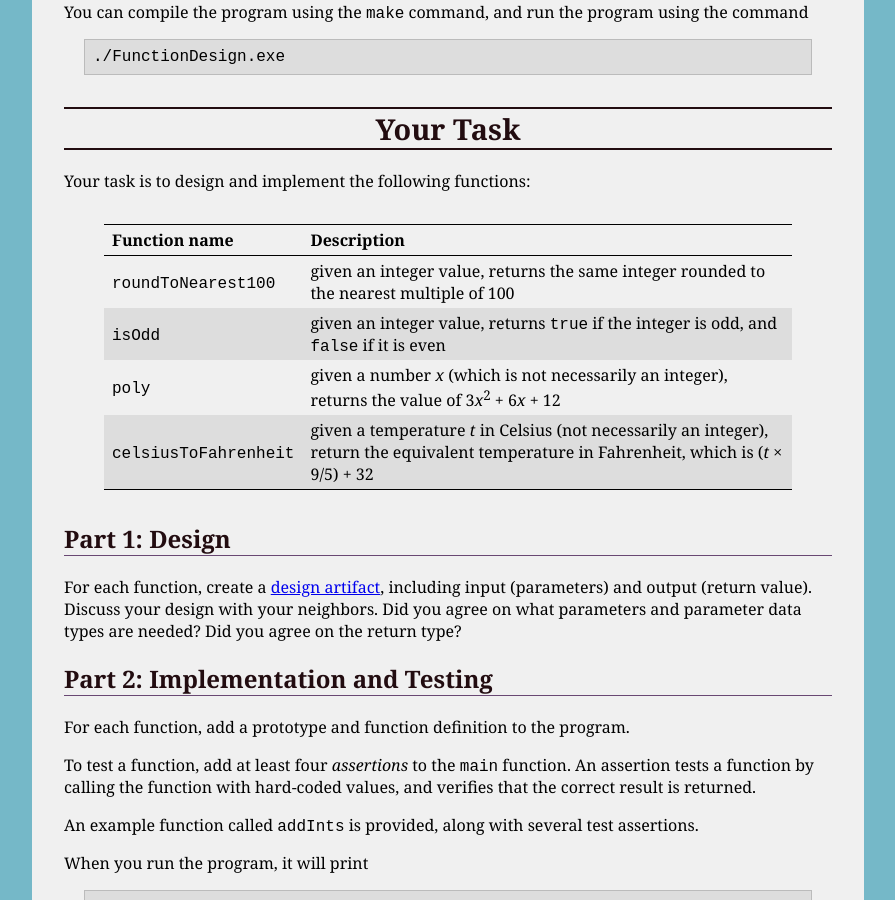
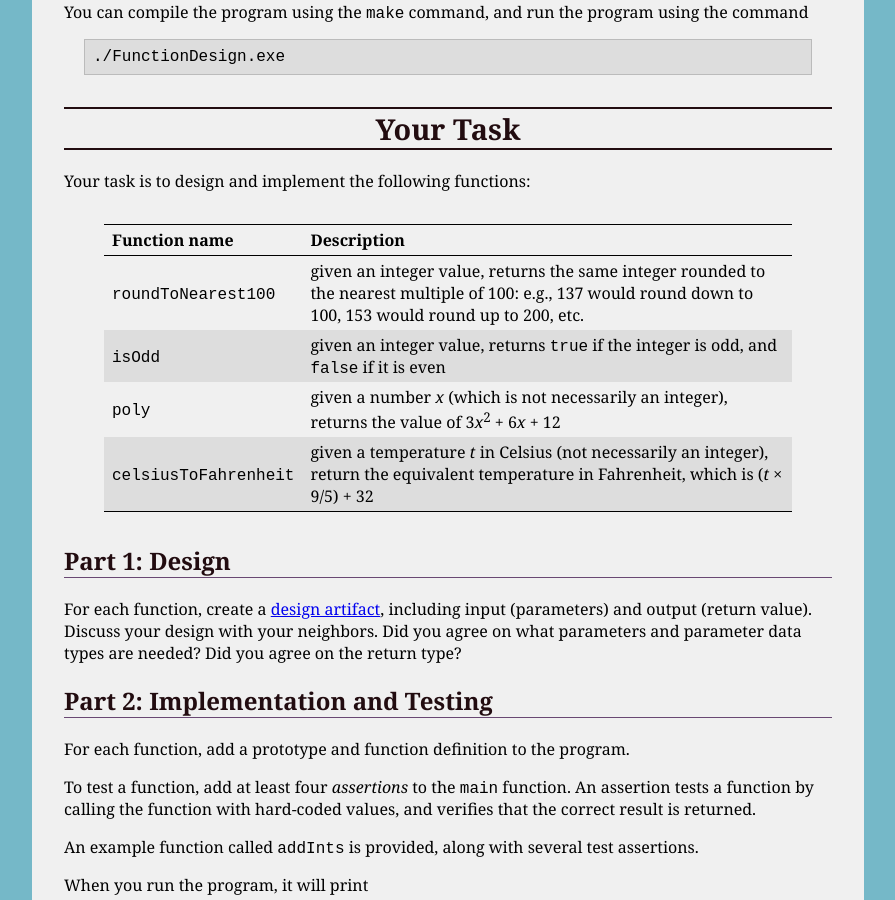
Before and after one commit to ycpcs/cs101-spring2017, a Jekyll site: the page built from labs/lab16.md, in a window 1280 px wide and 900 px high, scrolled down 468 px. Shown: the whole window, without its empty margins (192-1087 px from the left). Built offline with Jekyll 4.4.1, drawn with Linux system fonts in a browser that asks for light colours.

Commit message:
examples for roundToNearest100

```diff
--- a/labs/lab16.md
+++ b/labs/lab16.md
@@ -30,7 +30,7 @@ Your task is to design and implement the following functions:
 
 > Function name | Description
 > ------------- | -----------
-> `roundToNearest100` | given an integer value, returns the same integer rounded to the nearest multiple of 100
+> `roundToNearest100` | given an integer value, returns the same integer rounded to the nearest multiple of 100: e.g., 137 would round down to 100, 153 would round up to 200, etc.
 > `isOdd` | given an integer value, returns `true` if the integer is odd, and `false` if it is even
 > `poly` | given a number *x* (which is not necessarily an integer), returns the value of 3<i>x</i><sup>2</sup> + 6<i>x</i> + 12
 > `celsiusToFahrenheit` | given a temperature *t* in Celsius (not necessarily an integer), return the equivalent temperature in Fahrenheit, which is (*t* &times; 9/5) + 32
```
